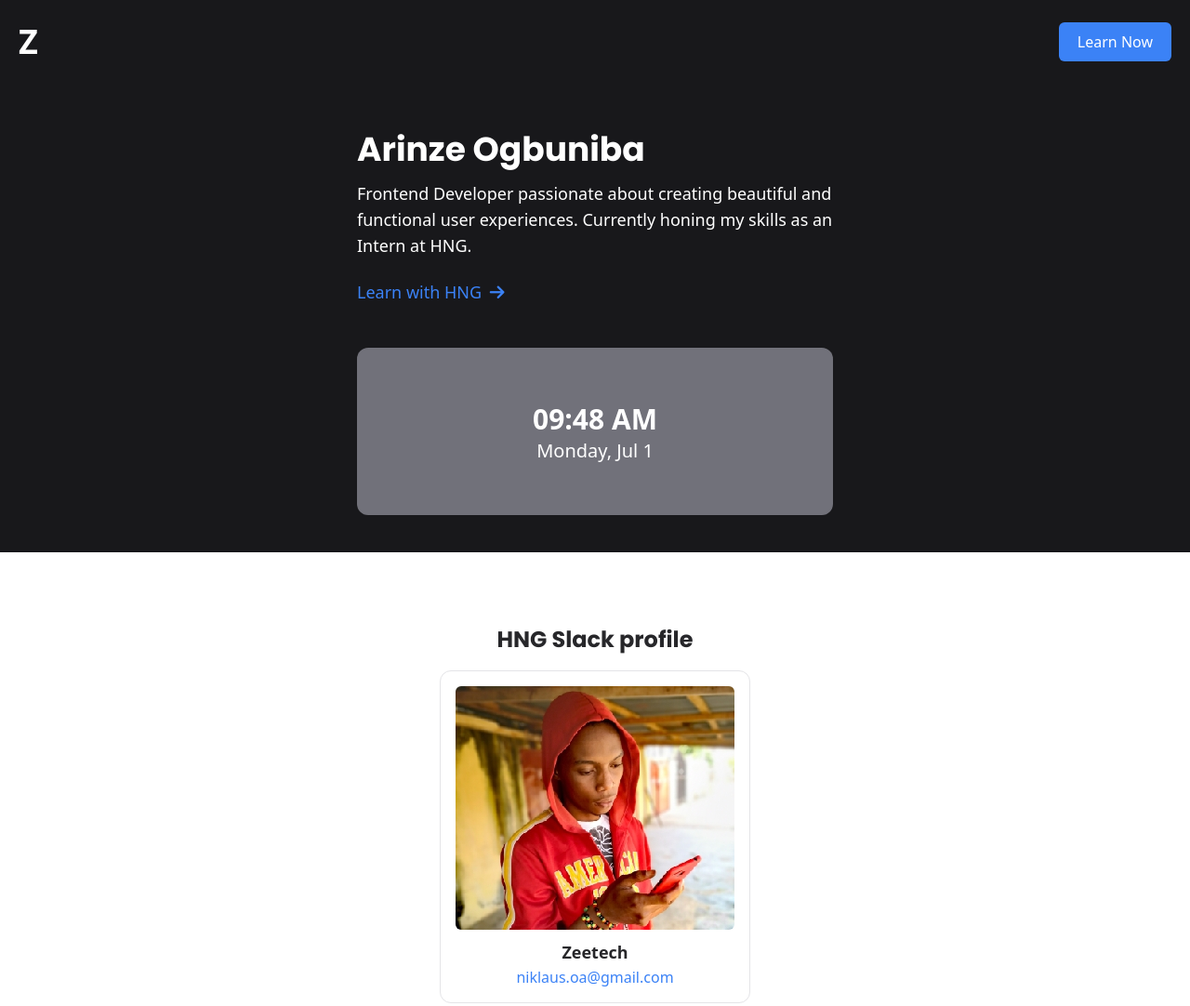
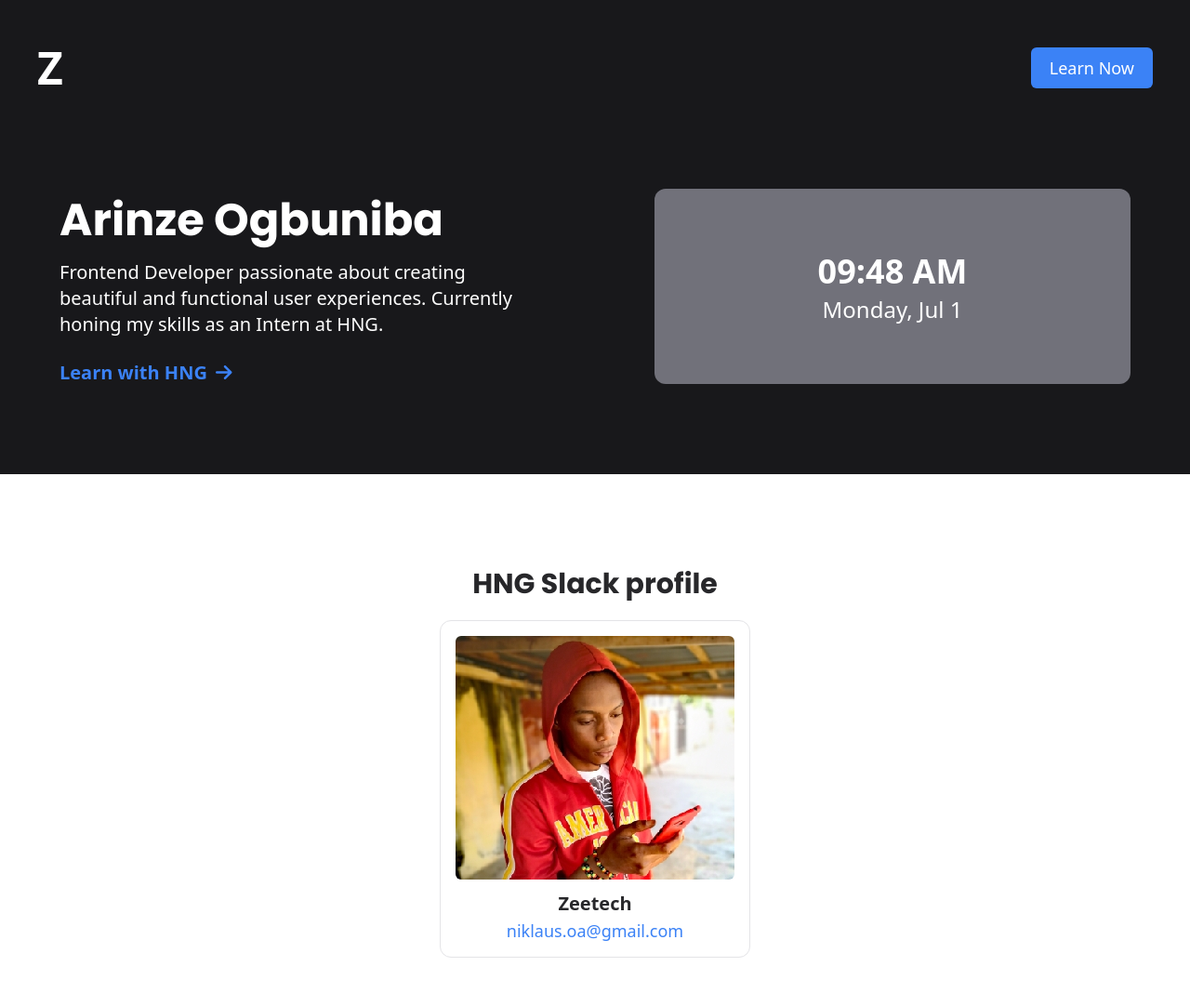
Before and after one commit to kushyzee/zeetech-tech-goals, a plain HTML site: page index.html in a window 1280 px wide. Shown: the top 1082 px of the page at 93% size. Drawn offline with Linux system fonts and the light colour scheme.

Commit message:
Add styles for Tablet and Desktop

```diff
--- a/style.css
+++ b/style.css
@@ -3,23 +3,23 @@ html {
 }
 
 :root {
-  --blue-800: #1E40AF;
-  --blue-500: #3B82F6;
-  --blue-400: #60A5FA;
-  --gray-900: #18181B;
-  --gray-800: #27272A;
-  --gray-500: #71717A;
-  --gray-200: #E4E4E7;
-  --gray-100: #F4F4F5;
-  --white: #FFFFFF;
-  --bold: 700;
-  --semibold: 600;
-  --h1: 3.6rem;
-  --h2: 2.4rem;
-  --h3: 1.8rem;
-  --time: 3rem;
-  --date: 2rem;
-  --body: 1.6rem;
+  --blue-800: #1e40af;
+  --blue-500: #3b82f6;
+  --blue-400: #60a5fa;
+  --gray-900: #18181b;
+  --gray-800: #27272a;
+  --gray-500: #71717a;
+  --gray-200: #e4e4e7;
+  --gray-100: #f4f4f5;
+  --white: #ffffff;
+  --text-4xl: 3.6rem;
+  --text-2xl: 2.4rem;
+  --text-lg: 1.8rem;
+  --text-3xl: 3rem;
+  --text-xl: 2rem;
+  --text-base: 1.6rem;
+  --text-sm: 1.4rem;
+  --text-xs: 1.2rem;
 }
 
 * {
@@ -38,20 +38,21 @@ img {
 }
 
 body {
-  font-size: var(--body);
-  font-family: system-ui, -apple-system, BlinkMacSystemFont, 'Segoe UI', Roboto, Oxygen, Ubuntu, Cantarell, 'Open Sans', 'Helvetica Neue', sans-serif;
+  font-size: var(--text-base);
+  font-family: system-ui, -apple-system, BlinkMacSystemFont, "Segoe UI", Roboto,
+    Oxygen, Ubuntu, Cantarell, "Open Sans", "Helvetica Neue", sans-serif;
 }
 
 .hero {
   background-color: var(--gray-900);
-  padding: 2rem;
+  padding: 2rem 2rem 4rem;
   padding-bottom: 4rem;
   color: var(--white);
 }
 
 .logo {
-  font-size: 3.6rem;
-  font-weight: var(--bold);
+  font-size: var(--text-4xl);
+  font-weight: 700;
 }
 
 header {
@@ -78,27 +79,27 @@ header a:hover {
   margin-inline: auto;
 }
 
-.hero-content h1 {
+h1 {
   font-family: poppins, sans-serif;
-  font-size: var(--h1);
-  font-weight: var(--bold);
+  font-size: var(--text-4xl);
+  font-weight: 700;
 }
 
 .subheading {
-  font-size: var(--h3);
+  font-size: var(--text-lg);
   line-height: 28px;
-  margin-block: .6rem 2.4rem;
+  margin-block: 0.6rem 2.4rem;
 }
 
 .cta-link {
-  font-size: var(--h3);
+  font-size: var(--text-lg);
   color: var(--blue-500);
-  font-weight: var(--font-semibold);
+  font-weight: 600;
   transition: color 0.2s linear;
 }
 
 .fa-arrow-right {
-  margin-left: .4rem;
+  margin-left: 0.4rem;
 }
 
 .cta-link:hover {
@@ -114,12 +115,12 @@ header a:hover {
 }
 
 .time {
-  font-size: var(--time);
-  font-weight: var(--bold);
+  font-size: var(--text-3xl);
+  font-weight: 700;
 }
 
 .date {
-  font-size: var(--date)
+  font-size: var(--text-xl);
 }
 
 .main-container {
@@ -129,11 +130,12 @@ header a:hover {
   max-width: 512px;
   margin-inline: auto;
 }
+
 h2 {
   font-family: poppins, sans-serif;
   margin-top: 5.6rem;
-  font-size: var(--h2);
-  font-weight: var(--bold);
+  font-size: var(--text-2xl);
+  font-weight: 700;
   text-align: center;
   margin-bottom: 1.6rem;
 }
@@ -152,13 +154,13 @@ h2 {
 }
 
 h3 {
-  font-size: var(--h3);
-  font-weight: var(--semibold)
+  font-size: var(--text-lg);
+  font-weight: 600;
 }
 
 .profile-card h3 {
   margin-top: 1.2rem;
-  margin-bottom: .4rem;
+  margin-bottom: 0.4rem;
 }
 
 .goals {
@@ -174,18 +176,19 @@ h3 {
 }
 
 .card h3 {
-  margin-bottom: .8rem;
+  margin-bottom: 0.8rem;
 }
 
 .card p {
   line-height: 24px;
 }
 
-.card .timeline {
+.card .timeline-status {
   display: flex;
   justify-content: space-between;
   align-items: center;
-  margin-top: 1.6rem;
+  font-size: var(--text-sm);
+  margin-top: 2rem;
 }
 
 .icon {
@@ -194,9 +197,101 @@ h3 {
 }
 
 footer {
+  background-color: var(--gray-900);
+  padding: 3rem 2rem;
+}
+
+.footer-links {
   display: flex;
   justify-content: space-between;
   align-items: center;
-  background-color: var(--gray-900);
-  padding: 3rem 2rem;
+  margin-bottom: 3.2rem;
 }
+
+footer p {
+  color: var(--gray-500);
+  font-size: var(--text-xs);
+  text-align: center;
+}
+
+@media (min-width: 768px) {
+  :root {
+    --text-4xl: 4.8rem;
+    --text-2xl: 3rem;
+    --text-lg: 2rem;
+    --text-3xl: 3.6rem;
+    --text-xl: 2.4rem;
+    --text-base: 1.8rem;
+    --text-sm: 1.6rem;
+    --text-xs: 1.4rem;
+  }
+}
+
+@media (min-width: 1024px) {
+  .hero {
+    padding: 4rem 4rem 9.6rem;
+    color: var(--white);
+  }
+
+  header {
+    margin-bottom: 9.6rem;
+    max-width: 1280px;
+    margin-inline: auto;
+  }
+
+  .main-banner {
+    max-width: 1152px;
+    display: flex;
+    align-items: center;
+    justify-content: space-between;
+    gap: 3.2rem;
+  }
+
+  .main-banner > * {
+    max-width: 512px;
+    flex: 1;
+  }
+
+  .date-time {
+    padding-block: 6.4rem;
+    margin-top: 0;
+  }
+
+  .main-container {
+    padding: 4rem;
+    margin-bottom: 6.4rem;
+    max-width: 1152px;
+  }
+
+  .profile-card {
+    margin-bottom: 6.4rem;
+  }
+
+  .goals {
+    display: flex;
+    flex-direction: row;
+    gap: 2rem;
+  }
+
+  .card {
+    padding: 2rem;
+  }
+
+  .card:last-child h3{
+    max-width: 24ch;
+  }
+
+  .card p {
+    line-height: 28px;
+  }
+
+  footer {
+    padding: 4rem;
+    padding-bottom: 2rem;
+  }
+
+  .footer-links {
+    max-width: 1152px;
+    margin-inline: auto;
+  }
+}
```
